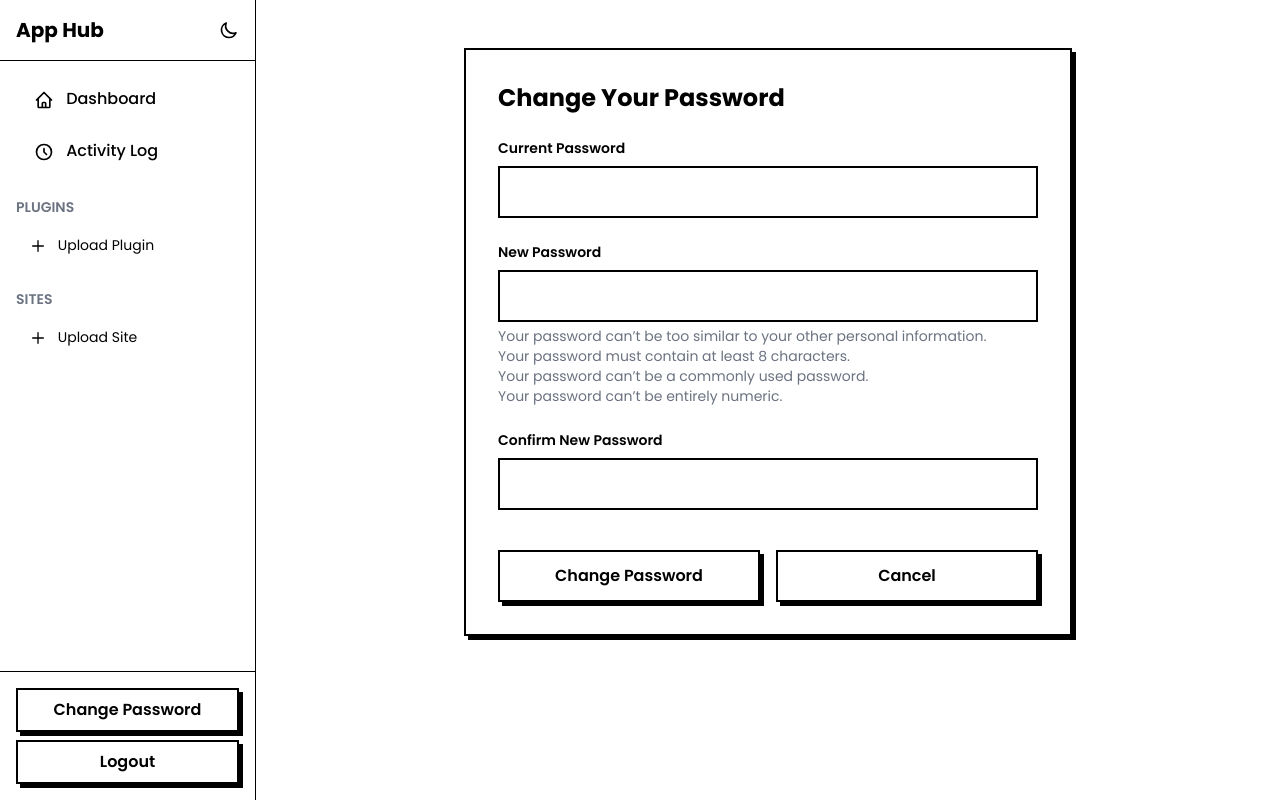
After one commit to xtianroy04/Plugin-Manager, a Django app: page /accounts/password-change/ in a window 1280 px wide. The commit adds this page. Run offline with Django 5.2, Linux system fonts and the light colour scheme; the visitor is signed in with stand-in values (Sample User, id 1); data that the repository does not hold is empty; some libraries are stand-ins or nearby versions.

Commit message:
layout changes and added site feature

```diff
--- a/myApp/apps.py
+++ b/myApp/apps.py
@@ -3,3 +3,6 @@ from django.apps import AppConfig
 
 class MyappConfig(AppConfig):
     name = 'myApp'
+
+    def ready(self):
+        import myApp.signals
--- a/myApp/urls.py
+++ b/myApp/urls.py
@@ -4,6 +4,19 @@ from . import views
 
 urlpatterns = [
     path('', views.dashboard, name='dashboard'),
+    path('activity-log/', views.activity_log, name='activity_log'),
+
+    # Generic App Config API endpoints (for ANY app/plugin/site)
+    # These need to come BEFORE the plugin/site detail views!
+    path('plugins/<slug:slug>/api/config/', views.app_get_config, name='plugin_get_config'),
+    path('plugins/<slug:slug>/api/config/set/', views.app_set_config, name='plugin_set_config'),
+    path('plugins/<slug:slug>/api/config/update/', views.app_update_config, name='plugin_update_config'),
+    path('plugins/<slug:slug>/api/<str:method_name>/', views.app_custom_api, name='plugin_custom_api'),
+
+    path('sites/<slug:slug>/api/config/', views.app_get_config, name='site_get_config'),
+    path('sites/<slug:slug>/api/config/set/', views.app_set_config, name='site_set_config'),
+    path('sites/<slug:slug>/api/config/update/', views.app_update_config, name='site_update_config'),
+    path('sites/<slug:slug>/api/<str:method_name>/', views.app_custom_api, name='site_custom_api'),
 
     # Plugin URLs
     path('plugins/', views.plugin_list, name='plugin_list'),
--- a/myApp/views.py
+++ b/myApp/views.py
@@ -5,13 +5,15 @@ import importlib.util
 from pathlib import Path
 from django.shortcuts import render, redirect, get_object_or_404
 from django.contrib.auth.decorators import login_required
+from django.contrib.auth.views import PasswordChangeView, PasswordChangeDoneView
 from django.contrib import messages
 from django.conf import settings
 from django.utils.text import slugify
 from django.http import JsonResponse
 from django.views.decorators.csrf import csrf_exempt
 from django.views.decorators.http import require_http_methods
-from .models import App
+from django.utils.decorators import method_decorator
+from .models import App, ActivityLog
 
 
 def get_app_context():
@@ -168,6 +170,11 @@ def plugin_upload(request):
                         break
 
             messages.success(request, f'Plugin "{name}" uploaded successfully!')
+            ActivityLog.objects.create(
+                user=request.user,
+                action='plugin_upload',
+                details=f'Uploaded plugin: {name}'
+            )
             return redirect('dashboard')
 
         except Exception as e:
@@ -219,6 +226,11 @@ def plugin_delete(request, slug):
             shutil.rmtree(app_dir)
         app.delete()
         messages.success(request, f'Plugin "{app_name}" deleted successfully!')
+        ActivityLog.objects.create(
+            user=request.user,
+            action='plugin_delete',
+            details=f'Deleted plugin: {app_name}'
+        )
         return redirect('dashboard')
 
     context = get_app_context()
@@ -400,6 +412,11 @@ def site_upload(request):
                         break
 
             messages.success(request, f'Site "{name}" uploaded successfully!')
+            ActivityLog.objects.create(
+                user=request.user,
+                action='site_upload',
+                details=f'Uploaded site: {name}'
+            )
             return redirect('dashboard')
 
         except Exception as e:
@@ -430,6 +447,11 @@ def site_delete(request, slug):
             shutil.rmtree(app_dir)
         app.delete()
         messages.success(request, f'Site "{app_name}" deleted successfully!')
+        ActivityLog.objects.create(
+            user=request.user,
+            action='site_delete',
+            details=f'Deleted site: {app_name}'
+        )
         return redirect('dashboard')
 
     context = get_app_context()
@@ -478,3 +500,57 @@ def app_update_config(request, slug):
         return JsonResponse({'success': True, 'config': app.config})
     except Exception as e:
         return JsonResponse({'success': False, 'error': str(e)}, status=400)
+
+
+@login_required
+@require_http_methods(["POST"])
+def app_custom_api(request, slug, method_name):
+    app = get_object_or_404(App, slug=slug, is_active=True)
+
+    init_file = Path(app.app_dir) / '__init__.py'
+    spec = importlib.util.spec_from_file_location('app_module', init_file)
+    app_module = importlib.util.module_from_spec(spec)
+    spec.loader.exec_module(app_module)
+
+    app_class = app_module.Plugin if hasattr(app_module, 'Plugin') else app_module.Site
+    app_instance = app_class()
+
+    method_name = f'api_{method_name}'
+    if hasattr(app_instance, method_name) and callable(getattr(app_instance, method_name)):
+        method = getattr(app_instance, method_name)
+        try:
+            data = json.loads(request.body) if request.body else {}
+            result = method(request, app.config, data)
+            return JsonResponse(result)
+        except Exception as e:
+            return JsonResponse({'success': False, 'error': str(e)}, status=400)
+    else:
+        return JsonResponse({'success': False, 'error': f'Method {method_name} not found'}, status=404)
+
+
+@login_required
+def activity_log(request):
+    logs = ActivityLog.objects.filter(user=request.user)[:100]
+    context = get_app_context()
+    context['logs'] = logs
+    return render(request, 'activity_log.html', context)
+
+
+@method_decorator(login_required, name='dispatch')
+class CustomPasswordChangeView(PasswordChangeView):
+    template_name = 'registration/password_change.html'
+
+    def get_context_data(self, **kwargs):
+        context = super().get_context_data(**kwargs)
+        context.update(get_app_context())
+        return context
+
+
+@method_decorator(login_required, name='dispatch')
+class CustomPasswordChangeDoneView(PasswordChangeDoneView):
+    template_name = 'registration/password_change_done.html'
+
+    def get_context_data(self, **kwargs):
+        context = super().get_context_data(**kwargs)
+        context.update(get_app_context())
+        return context
--- a/mysite/urls.py
+++ b/mysite/urls.py
@@ -19,12 +19,15 @@ from django.contrib.auth import views as auth_views
 from django.urls import path, include
 from django.conf import settings
 from django.conf.urls.static import static
+from myApp import views as my_app_views
 
 
 urlpatterns = [
-    path('admin/', admin.site.urls),
+    # path('admin/', admin.site.urls),
     path('accounts/login/', auth_views.LoginView.as_view(), name='login'),
     path('accounts/logout/', auth_views.LogoutView.as_view(), name='logout'),
+    path('accounts/password-change/', my_app_views.CustomPasswordChangeView.as_view(), name='password_change'),
+    path('accounts/password-change/done/', my_app_views.CustomPasswordChangeDoneView.as_view(), name='password_change_done'),
     path('', include('myApp.urls')),
 ]
 
--- a/templates/base.html
+++ b/templates/base.html
@@ -126,6 +126,14 @@
                             Dashboard
                         </a>
                     </li>
+                    <li>
+                        <a href="{% url 'activity_log' %}" class="block px-4 py-2 rounded-none border-2 border-transparent hover:border-theme text-theme font-medium">
+                            <svg class="w-5 h-5 inline-block mr-2" fill="none" stroke="currentColor" viewBox="0 0 24 24">
+                                <path stroke-linecap="round" stroke-linejoin="round" stroke-width="2" d="M12 8v4l3 3m6-3a9 9 0 11-18 0 9 9 0 0118 0z"></path>
+                            </svg>
+                            Activity Log
+                        </a>
+                    </li>
                 </ul>
 
                 <div class="mb-6">
@@ -193,6 +201,9 @@
                 </div>
             </nav>
             <div class="absolute bottom-0 left-0 right-0 p-4 border-t border-theme bg-theme">
+                <a href="{% url 'password_change' %}" class="w-full button-theme px-4 py-2 font-semibold focus:ring-2 focus:ring-yellow-300 focus:outline-none mb-2 block text-center">
+                    Change Password
+                </a>
                 <form method="post" action="{% url 'logout' %}">
                     {% csrf_token %}
                     <button type="submit" class="w-full button-theme px-4 py-2 font-semibold focus:ring-2 focus:ring-yellow-300 focus:outline-none">
--- /dev/null
+++ b/templates/registration/password_change.html
@@ -0,0 +1,54 @@
+{% extends 'base.html' %}
+
+{% block title %}Change Password{% endblock %}
+
+{% block content %}
+<div class="max-w-2xl mx-auto px-4 sm:px-6 lg:px-8 py-12">
+    <div class="bg-theme border-2 border-theme shadow-theme p-8">
+        <h1 class="text-2xl font-bold text-theme mb-6">Change Your Password</h1>
+
+        <form method="post" class="space-y-6">
+            {% csrf_token %}
+
+            <div>
+                <label for="id_old_password" class="block text-sm font-semibold text-theme mb-2">Current Password</label>
+                <input type="password" name="old_password" id="id_old_password" required
+                       class="w-full px-4 py-3 border-2 border-theme bg-theme text-theme focus:outline-none focus:ring-2 focus:ring-yellow-300">
+                {% if form.old_password.errors %}
+                    <p class="text-red-600 text-sm mt-1">{{ form.old_password.errors }}</p>
+                {% endif %}
+            </div>
+
+            <div>
+                <label for="id_new_password1" class="block text-sm font-semibold text-theme mb-2">New Password</label>
+                <input type="password" name="new_password1" id="id_new_password1" required
+                       class="w-full px-4 py-3 border-2 border-theme bg-theme text-theme focus:outline-none focus:ring-2 focus:ring-yellow-300">
+                {% if form.new_password1.errors %}
+                    <p class="text-red-600 text-sm mt-1">{{ form.new_password1.errors }}</p>
+                {% endif %}
+                {% if form.new_password1.help_text %}
+                    <div class="text-muted text-sm mt-1">{{ form.new_password1.help_text|safe }}</div>
+                {% endif %}
+            </div>
+
+            <div>
+                <label for="id_new_password2" class="block text-sm font-semibold text-theme mb-2">Confirm New Password</label>
+                <input type="password" name="new_password2" id="id_new_password2" required
+                       class="w-full px-4 py-3 border-2 border-theme bg-theme text-theme focus:outline-none focus:ring-2 focus:ring-yellow-300">
+                {% if form.new_password2.errors %}
+                    <p class="text-red-600 text-sm mt-1">{{ form.new_password2.errors }}</p>
+                {% endif %}
+            </div>
+
+            <div class="flex gap-4 pt-4">
+                <button type="submit" class="flex-1 button-theme px-6 py-3 font-semibold">
+                    Change Password
+                </button>
+                <a href="{% url 'dashboard' %}" class="flex-1 button-theme px-6 py-3 font-semibold text-center">
+                    Cancel
+                </a>
+            </div>
+        </form>
+    </div>
+</div>
+{% endblock %}
```
Also changed, not shown: myApp/models.py (+23 -0 lines), myApp/signals.py (added, +12 -0 lines), templates/activity_log.html (added, +42 -0 lines), templates/registration/password_change_done.html (added, +15 -0 lines), myApp/migrations/0003_activitylog.py (added).
